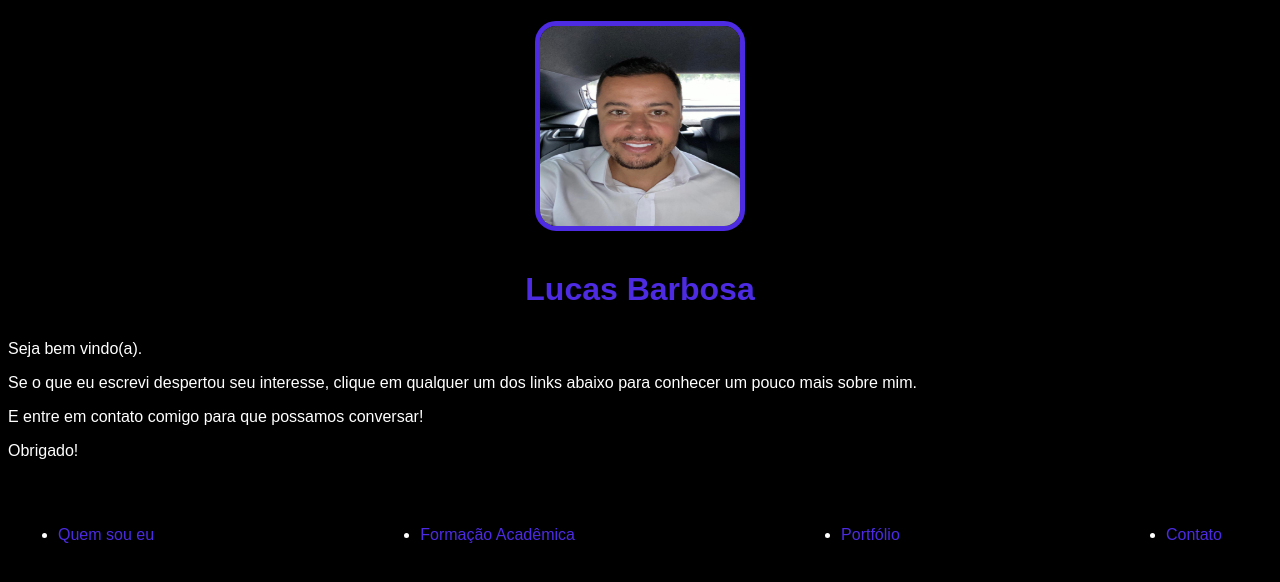
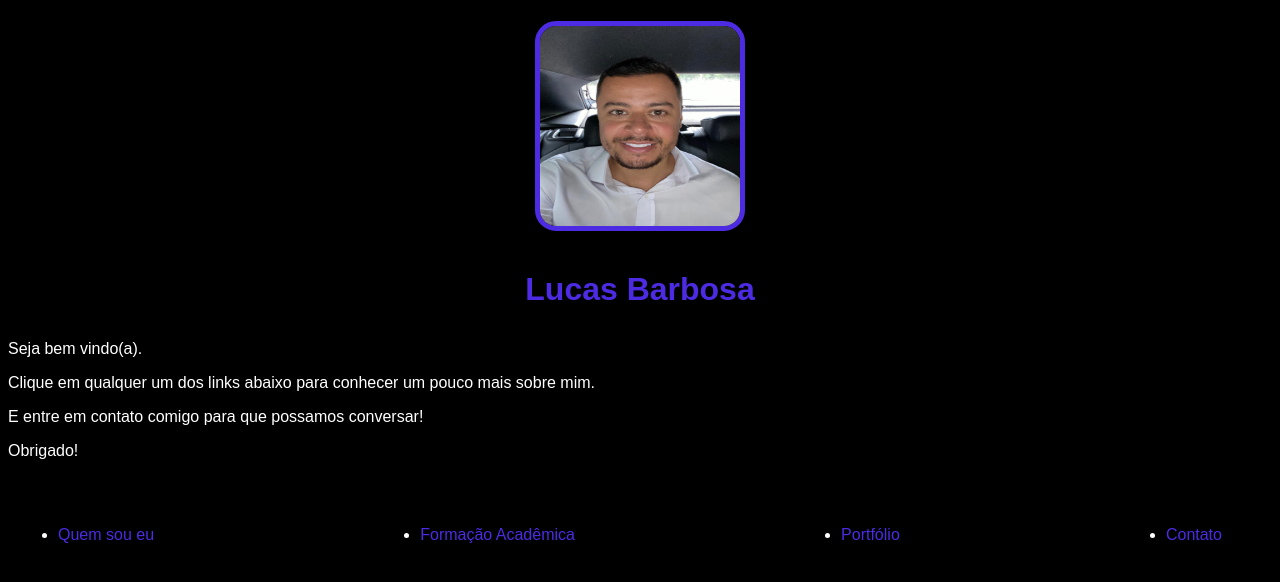
Before and after one commit to Lucaslmb22/lucasbarbosa.github.io, a plain HTML site: page index.html in a window 1280 px wide. Drawn offline with Linux system fonts and the light colour scheme.

Commit message:
Update index.html

```diff
--- a/index.html
+++ b/index.html
@@ -20,7 +20,7 @@
         <section>
             <p>
                 Seja bem vindo(a).
-            <p> Se o que eu escrevi despertou seu interesse, clique em qualquer um dos links abaixo para conhecer um pouco mais sobre mim.
+            <p> Clique em qualquer um dos links abaixo para conhecer um pouco mais sobre mim.
             <p> E entre em contato comigo para que possamos conversar!</p>
             <p> Obrigado!
         </section>
```
